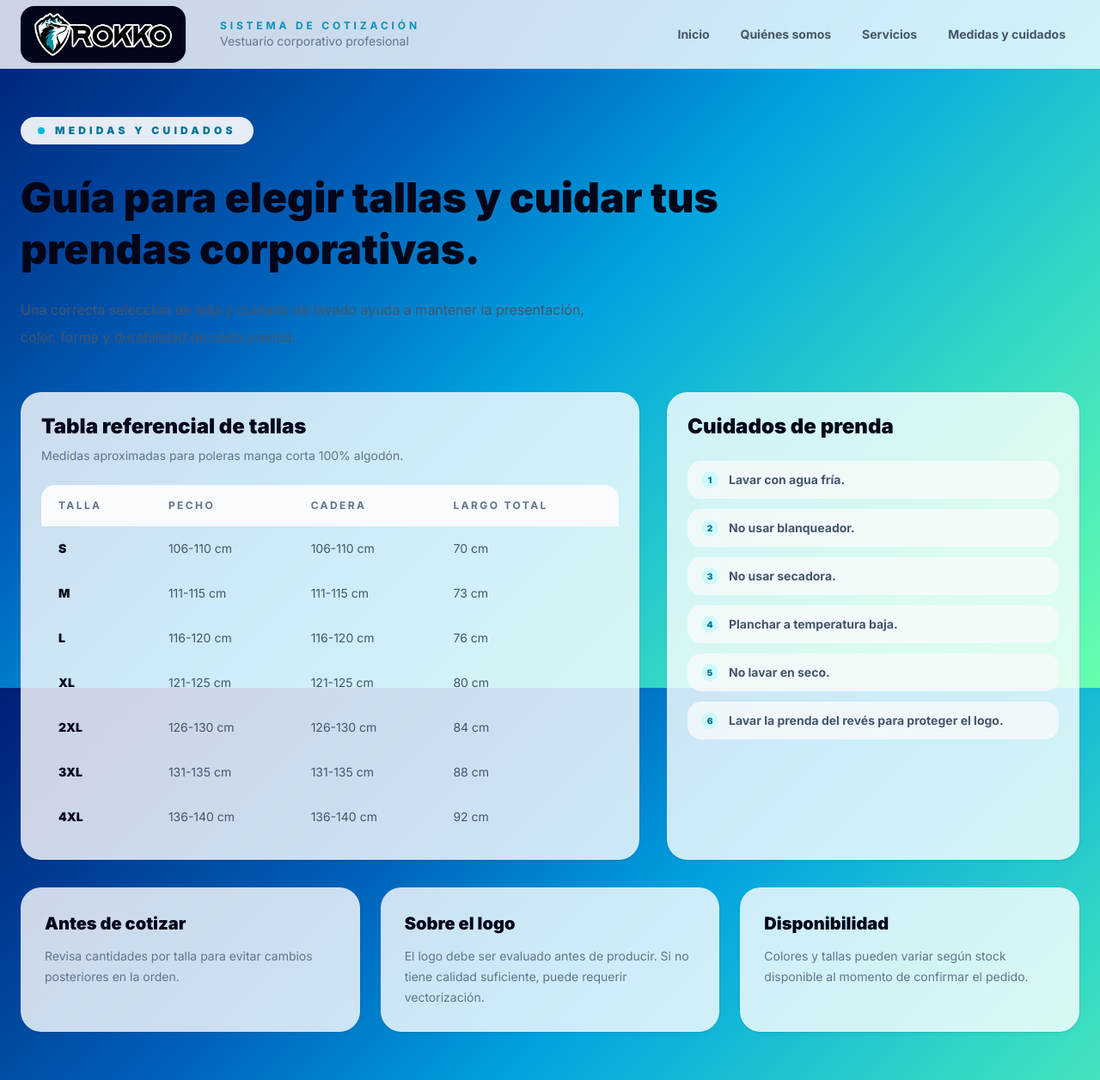
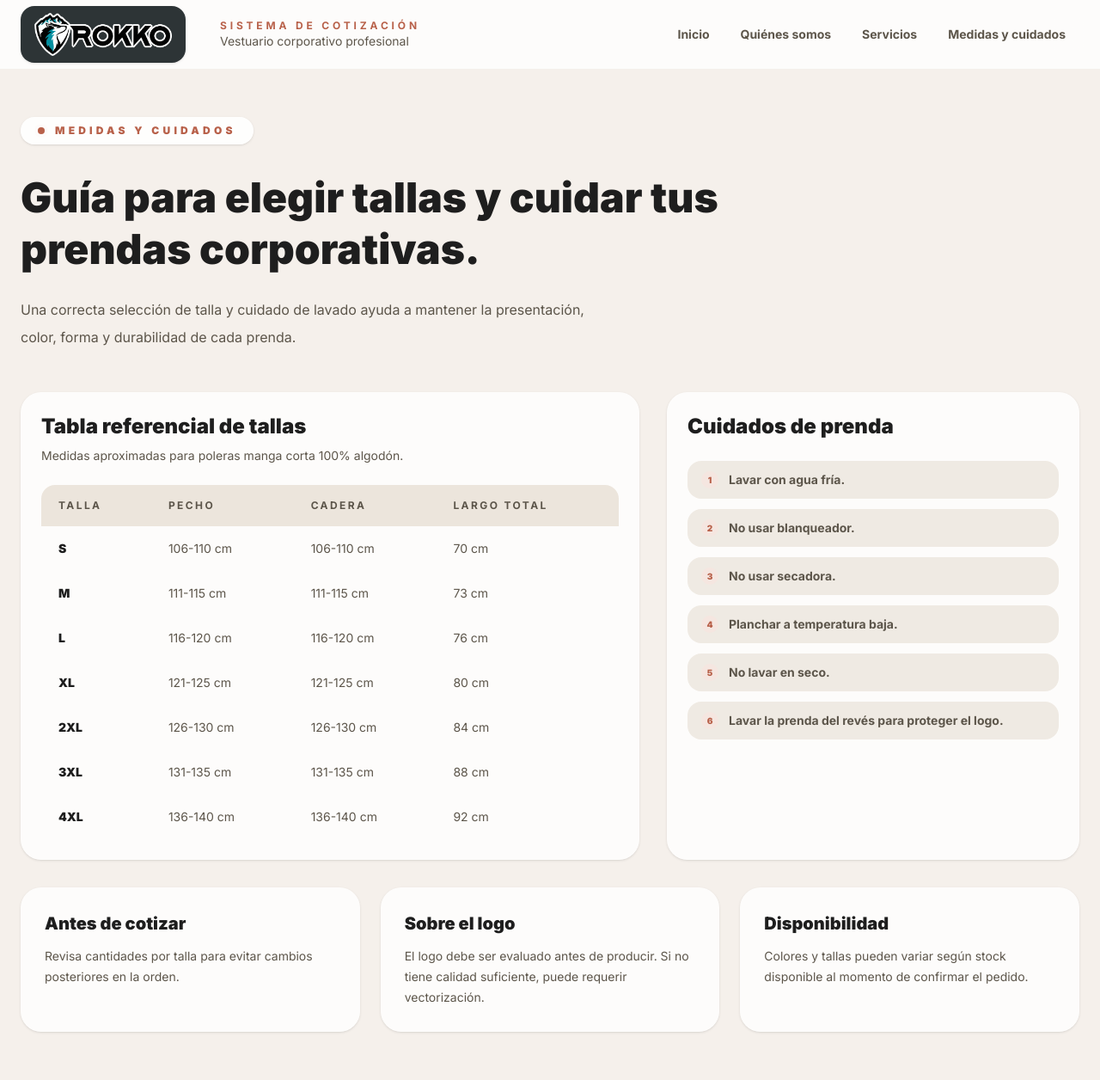
Before and after one commit to BrunoMaldi23/rokko-v2, a Next.js app: page /medidas-cuidados in a window 1280 px wide. Shown: the whole page at 86% size. Built offline with nearby package versions, Linux system fonts and the light colour scheme.

Commit message:
Apply Carbon+Sand palette to homepage and header

```diff
--- a/app/globals.css
+++ b/app/globals.css
@@ -2,14 +2,15 @@
 @import "tailwindcss";
 
 @theme {
-  --color-bg: #f6f8fb;
+  --color-bg: #f5f0eb;
   --color-surface: #ffffff;
-  --color-surface-2: #eef3f8;
-  --color-border: #dbe3ea;
-  --color-text: #0f172a;
-  --color-muted: #64748b;
-  --color-cyan-brand: #00a9d6;
-  --color-cyan-soft: #e6faff;
+  --color-surface-2: #ece5dc;
+  --color-border: #e5ddd4;
+  --color-text: #1e1e1e;
+  --color-muted: #5c554a;
+  --color-accent: #b8614a;
+  --color-accent-soft: #f5e6e0;
+  --color-brand-dark: #2d3436;
   --font-sans: 'Inter', system-ui, -apple-system, BlinkMacSystemFont, 'Segoe UI', Roboto, Oxygen, Ubuntu, Cantarell, 'Open Sans', 'Helvetica Neue', sans-serif;
   --animate-fade-in-up: fade-in-up 0.5s ease-out both;
   --animate-fade-in: fade-in 0.3s ease-out both;
@@ -52,7 +53,7 @@ html {
   overflow-x: clip;
   border: 0;
   outline: 0;
-  background: #001f75;
+  background: #f5f0eb;
   font-family: var(--font-sans);
 }
 
@@ -63,18 +64,16 @@ body {
   overflow-x: clip;
   border: 0;
   outline: 0;
-  background: linear-gradient(135deg,
-    #001f75 0%,
-    #005fb8 30%,
-    #00a3e0 50%,
-    #33d6c5 75%,
-    #66ffae 100%
-  );
-  background-attachment: fixed;
-  color: #f1f5f9;
+  background: #f5f0eb;
+  color: #1e1e1e;
   font-family: var(--font-sans);
   -webkit-font-smoothing: antialiased;
   -moz-osx-font-smoothing: grayscale;
+}
+
+::selection {
+  background: #b8614a;
+  color: #fff;
 }
 
 button,
@@ -87,25 +86,22 @@ textarea {
 .admin-control {
   width: 100%;
   border-radius: 0.75rem;
-  border: 1px solid rgb(226 232 240);
-  background: rgba(248, 250, 252, 0.7);
+  border: 1px solid #e5ddd4;
+  background: rgba(255, 255, 255, 0.7);
   padding: 0.75rem 1rem;
   font-size: 0.875rem;
-  color: rgb(15 23 42);
+  color: #1e1e1e;
   outline: none;
   transition: border-color 0.2s ease, background-color 0.2s ease, box-shadow 0.2s ease;
 }
 
 .admin-control:focus {
-  border-color: rgba(6, 182, 212, 0.65);
+  border-color: #b8614a;
   background: #fff;
-  box-shadow: 0 0 0 4px rgba(6, 182, 212, 0.1);
+  box-shadow: 0 0 0 4px rgba(184, 97, 74, 0.1);
 }
 
-::selection {
-  background: #00a9d6;
-  color: #fff;
-}
+
 
 .animate-delay-100 { animation-delay: 100ms; }
 .animate-delay-200 { animation-delay: 200ms; }
--- a/app/layout.tsx
+++ b/app/layout.tsx
@@ -17,7 +17,7 @@ export const metadata: Metadata = {
 
 // Control de responsive y colores del sistema/navegador
 export const viewport: Viewport = {
-  themeColor: "#001f75",
+  themeColor: "#f5f0eb",
   width: "device-width",
   initialScale: 1,
   maximumScale: 5,
--- a/app/medidas-cuidados/page.tsx
+++ b/app/medidas-cuidados/page.tsx
@@ -27,40 +27,40 @@ export default function MedidasCuidadosPage() {
       <section className="mx-auto max-w-7xl px-6 py-14">
         <div className="max-w-4xl">
           <div className="animate-fade-in-up">
-            <div className="inline-flex items-center gap-3 rounded-full border border-cyan-200/60 bg-white/90 px-5 py-2 shadow-sm backdrop-blur-sm">
+            <div className="inline-flex items-center gap-3 rounded-full border border-[#e5ddd4] bg-white/90 px-5 py-2 shadow-sm backdrop-blur-sm">
               <span className="relative flex h-2 w-2">
-                <span className="absolute inline-flex h-full w-full animate-ping rounded-full bg-cyan-400 opacity-75" />
-                <span className="relative inline-flex h-2 w-2 rounded-full bg-cyan-500" />
+                <span className="absolute inline-flex h-full w-full animate-ping rounded-full bg-accent opacity-75" />
+                <span className="relative inline-flex h-2 w-2 rounded-full bg-accent" />
               </span>
-              <p className="text-xs font-black uppercase tracking-[0.35em] text-cyan-700">
+              <p className="text-xs font-black uppercase tracking-[0.35em] text-accent">
                 Medidas y cuidados
               </p>
             </div>
           </div>
 
-          <h1 className="mt-8 animate-fade-in-up animate-delay-100 text-4xl font-black leading-tight text-slate-950 md:text-5xl">
+          <h1 className="mt-8 animate-fade-in-up animate-delay-100 text-4xl font-black leading-tight text-[#1e1e1e] md:text-5xl">
             Guía para elegir tallas y cuidar tus prendas corporativas.
           </h1>
 
-          <p className="mt-6 animate-fade-in-up animate-delay-200 max-w-2xl text-base leading-8 text-slate-600">
+          <p className="mt-6 animate-fade-in-up animate-delay-200 max-w-2xl text-base leading-8 text-muted">
             Una correcta selección de talla y cuidado de lavado ayuda a mantener
             la presentación, color, forma y durabilidad de cada prenda.
           </p>
         </div>
 
         <div className="mt-12 grid animate-fade-in-up animate-delay-200 gap-8 lg:grid-cols-[1.2fr_0.8fr]">
-          <div className="rounded-3xl border border-slate-200/80 bg-white/80 p-6 shadow-sm backdrop-blur-sm">
-            <h2 className="text-2xl font-black text-slate-950">
+          <div className="rounded-3xl border border-[#e5ddd4] bg-white/80 p-6 shadow-sm backdrop-blur-sm">
+            <h2 className="text-2xl font-black text-[#1e1e1e]">
               Tabla referencial de tallas
             </h2>
 
-            <p className="mt-2 text-sm text-slate-500">
+            <p className="mt-2 text-sm text-muted">
               Medidas aproximadas para poleras manga corta 100% algodón.
             </p>
 
-            <div className="mt-6 overflow-hidden rounded-2xl border border-slate-200">
+            <div className="mt-6 overflow-hidden rounded-2xl border border-[#e5ddd4]">
               <table className="w-full text-left text-sm">
-                <thead className="bg-slate-50 text-xs uppercase tracking-[0.2em] text-slate-500">
+                <thead className="bg-[#ece5dc] text-xs uppercase tracking-[0.2em] text-muted">
                   <tr>
                     <th className="px-5 py-4">Talla</th>
                     <th className="px-5 py-4">Pecho</th>
@@ -69,15 +69,15 @@ export default function MedidasCuidadosPage() {
                   </tr>
                 </thead>
 
-                <tbody className="divide-y divide-slate-100">
+                <tbody className="divide-y divide-[#e5ddd4]">
                   {sizeRows.map((row) => (
-                    <tr key={row[0]} className="transition-colors hover:bg-cyan-50/50">
-                      <td className="px-5 py-4 font-black text-slate-950">
+                    <tr key={row[0]} className="transition-colors hover:bg-accent-soft/50">
+                      <td className="px-5 py-4 font-black text-[#1e1e1e]">
                         {row[0]}
                       </td>
-                      <td className="px-5 py-4 text-slate-600">{row[1]}</td>
-                      <td className="px-5 py-4 text-slate-600">{row[2]}</td>
-                      <td className="px-5 py-4 text-slate-600">{row[3]}</td>
+                      <td className="px-5 py-4 text-muted">{row[1]}</td>
+                      <td className="px-5 py-4 text-muted">{row[2]}</td>
+                      <td className="px-5 py-4 text-muted">{row[3]}</td>
                     </tr>
                   ))}
                 </tbody>
@@ -85,8 +85,8 @@ export default function MedidasCuidadosPage() {
             </div>
           </div>
 
-          <aside className="rounded-3xl border border-slate-200/80 bg-white/80 p-6 shadow-sm backdrop-blur-sm">
-            <h2 className="text-2xl font-black text-slate-950">
+          <aside className="rounded-3xl border border-[#e5ddd4] bg-white/80 p-6 shadow-sm backdrop-blur-sm">
+            <h2 className="text-2xl font-black text-[#1e1e1e]">
               Cuidados de prenda
             </h2>
 
@@ -94,9 +94,9 @@ export default function MedidasCuidadosPage() {
               {careItems.map((item, i) => (
                 <div
                   key={item}
-                  className="flex items-center gap-3 rounded-2xl bg-slate-50/80 px-4 py-3 text-sm font-bold text-slate-600 transition-colors hover:bg-cyan-50/80"
+                  className="flex items-center gap-3 rounded-2xl bg-[#ece5dc]/80 px-4 py-3 text-sm font-bold text-muted transition-colors hover:bg-accent-soft/80"
                 >
-                  <span className="flex h-5 w-5 shrink-0 items-center justify-center rounded-full bg-cyan-100 text-[10px] font-black text-cyan-700">
+                  <span className="flex h-5 w-5 shrink-0 items-center justify-center rounded-full bg-accent-soft text-[10px] font-black text-accent">
                     {i + 1}
                   </span>
                   {item}
@@ -107,31 +107,31 @@ export default function MedidasCuidadosPage() {
         </div>
 
         <div className="mt-8 grid animate-fade-in-up animate-delay-300 gap-6 md:grid-cols-3">
-          <div className="rounded-3xl border border-slate-200/80 bg-white/80 p-7 shadow-sm backdrop-blur-sm transition-all hover:-translate-y-0.5 hover:border-cyan-300 hover:shadow-md">
-            <h3 className="text-xl font-black text-slate-950">
+          <div className="rounded-3xl border border-slate-200/80 bg-white/80 p-7 shadow-sm backdrop-blur-sm transition-all hover:-translate-y-0.5 hover:border-accent hover:shadow-md">
+            <h3 className="text-xl font-black text-[#1e1e1e]">
               Antes de cotizar
             </h3>
-            <p className="mt-3 text-sm leading-6 text-slate-500">
+            <p className="mt-3 text-sm leading-6 text-muted">
               Revisa cantidades por talla para evitar cambios posteriores en la
               orden.
             </p>
           </div>
 
-          <div className="rounded-3xl border border-slate-200/80 bg-white/80 p-7 shadow-sm backdrop-blur-sm transition-all hover:-translate-y-0.5 hover:border-cyan-300 hover:shadow-md">
-            <h3 className="text-xl font-black text-slate-950">
+          <div className="rounded-3xl border border-slate-200/80 bg-white/80 p-7 shadow-sm backdrop-blur-sm transition-all hover:-translate-y-0.5 hover:border-accent hover:shadow-md">
+            <h3 className="text-xl font-black text-[#1e1e1e]">
               Sobre el logo
             </h3>
-            <p className="mt-3 text-sm leading-6 text-slate-500">
+            <p className="mt-3 text-sm leading-6 text-muted">
               El logo debe ser evaluado antes de producir. Si no tiene calidad
               suficiente, puede requerir vectorización.
             </p>
           </div>
 
-          <div className="rounded-3xl border border-slate-200/80 bg-white/80 p-7 shadow-sm backdrop-blur-sm transition-all hover:-translate-y-0.5 hover:border-cyan-300 hover:shadow-md">
-            <h3 className="text-xl font-black text-slate-950">
+          <div className="rounded-3xl border border-slate-200/80 bg-white/80 p-7 shadow-sm backdrop-blur-sm transition-all hover:-translate-y-0.5 hover:border-accent hover:shadow-md">
+            <h3 className="text-xl font-black text-[#1e1e1e]">
               Disponibilidad
             </h3>
-            <p className="mt-3 text-sm leading-6 text-slate-500">
+            <p className="mt-3 text-sm leading-6 text-muted">
               Colores y tallas pueden variar según stock disponible al momento
               de confirmar el pedido.
             </p>
--- a/components/Header.tsx
+++ b/components/Header.tsx
@@ -3,10 +3,10 @@ import Link from "next/link";
 
 export default function Header() {
   return (
-    <header className="sticky top-0 z-50 border-b border-slate-200/80 bg-white/80 backdrop-blur-xl">
+    <header className="sticky top-0 z-50 border-b border-[#e5ddd4] bg-white/80 backdrop-blur-xl">
       <div className="mx-auto flex h-20 max-w-7xl items-center justify-between px-6">
         <Link href="/" className="flex items-center gap-5 transition active:scale-95">
-          <div className="rounded-2xl bg-slate-950 px-4 py-2 shadow-sm transition hover:shadow-md">
+          <div className="rounded-2xl bg-brand-dark px-4 py-2 shadow-sm transition hover:shadow-md">
             <Image
               src="/rokko.png"
               alt="ROKKO"
@@ -16,11 +16,11 @@ export default function Header() {
             />
           </div>
 
-          <div className="hidden border-l border-slate-200 pl-5 md:block">
-            <p className="text-xs font-bold uppercase tracking-[0.32em] text-cyan-600">
+          <div className="hidden border-l border-[#e5ddd4] pl-5 md:block">
+            <p className="text-xs font-bold uppercase tracking-[0.32em] text-accent">
               Sistema de Cotización
             </p>
-            <p className="text-sm text-slate-500">
+            <p className="text-sm text-muted">
               Vestuario corporativo profesional
             </p>
           </div>
@@ -29,28 +29,28 @@ export default function Header() {
         <nav className="hidden items-center gap-1 md:flex">
           <Link
             href="/"
-            className="rounded-xl px-4 py-2.5 text-sm font-bold text-slate-600 transition hover:bg-slate-100 hover:text-cyan-700"
+            className="rounded-xl px-4 py-2.5 text-sm font-bold text-muted transition hover:bg-accent-soft hover:text-accent"
           >
             Inicio
           </Link>
 
           <Link
             href="/quienes-somos"
-            className="rounded-xl px-4 py-2.5 text-sm font-bold text-slate-600 transition hover:bg-slate-100 hover:text-cyan-700"
+            className="rounded-xl px-4 py-2.5 text-sm font-bold text-muted transition hover:bg-accent-soft hover:text-accent"
           >
             Quiénes somos
           </Link>
 
           <Link
             href="/servicios"
-            className="rounded-xl px-4 py-2.5 text-sm font-bold text-slate-600 transition hover:bg-slate-100 hover:text-cyan-700"
+            className="rounded-xl px-4 py-2.5 text-sm font-bold text-muted transition hover:bg-accent-soft hover:text-accent"
           >
             Servicios
           </Link>
 
           <Link
             href="/medidas-cuidados"
-            className="rounded-xl px-4 py-2.5 text-sm font-bold text-slate-600 transition hover:bg-slate-100 hover:text-cyan-700"
+            className="rounded-xl px-4 py-2.5 text-sm font-bold text-muted transition hover:bg-accent-soft hover:text-accent"
           >
             Medidas y cuidados
           </Link>
```
Also changed, not shown: app/cotizar/[categoria]/page.tsx (+5 -5 lines), app/page.tsx (+25 -21 lines), app/quienes-somos/page.tsx (+22 -22 lines), app/servicios/page.tsx (+18 -18 lines).
